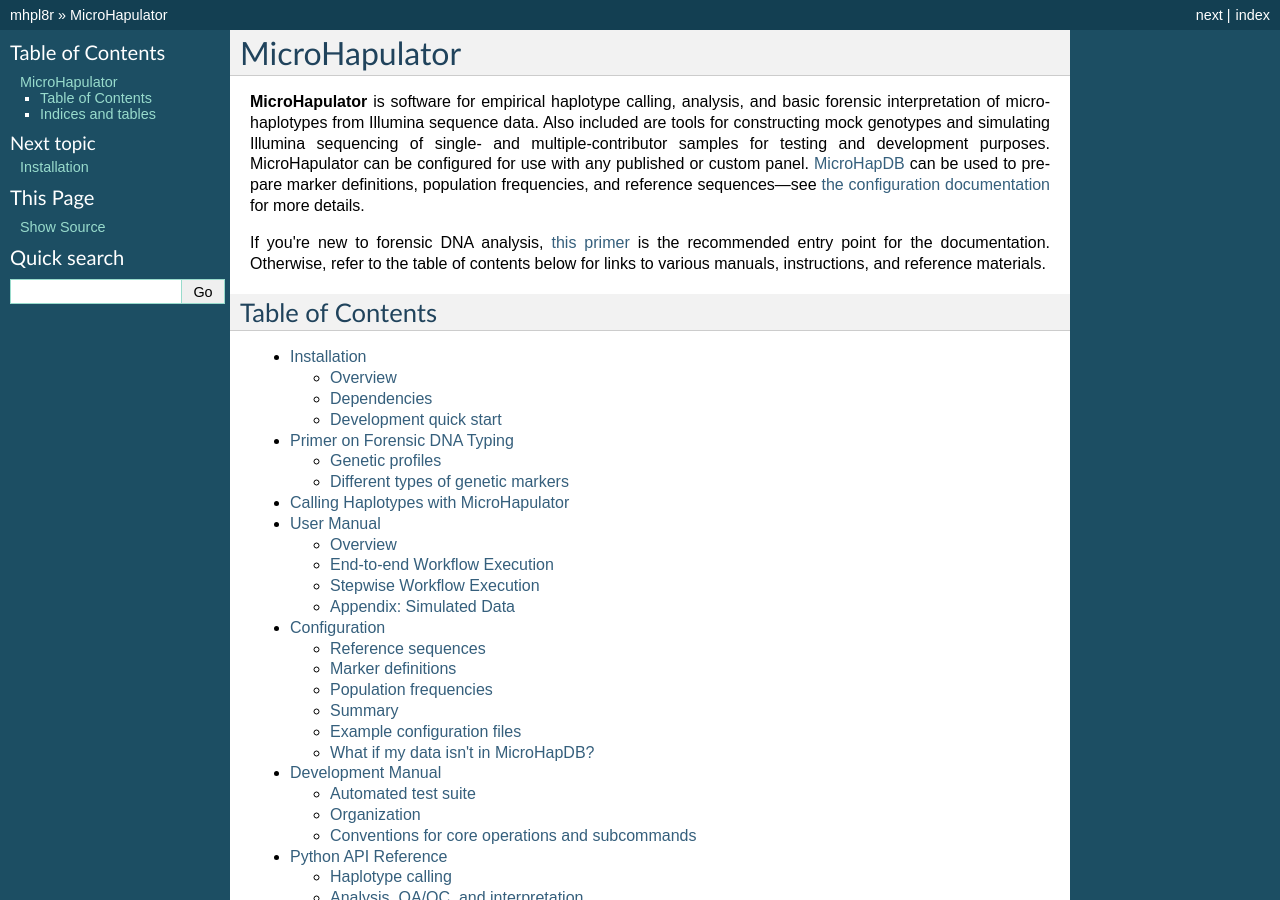
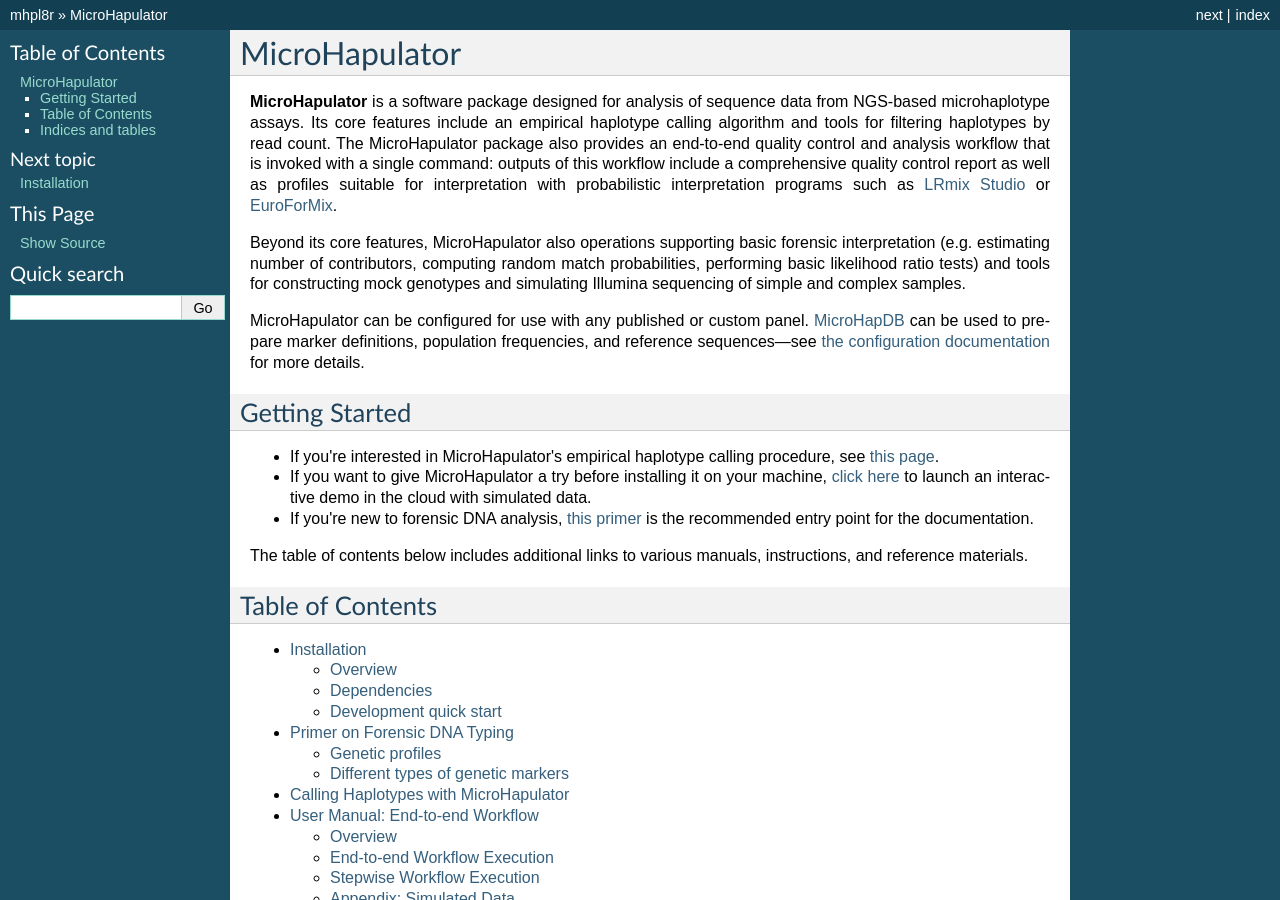
Before and after one commit to bioforensics/MicroHapulator, a Sphinx documentation site: the page built from docs/index.md, in a window 1280 px wide and 900 px high. Built offline with Sphinx 7.4.7, drawn with Linux system fonts in a browser that asks for light colours.

Commit message:
Update docs

```diff
--- a/docs/index.md
+++ b/docs/index.md
@@ -1,12 +1,23 @@
 # MicroHapulator
 
-**MicroHapulator** is software for empirical haplotype calling, analysis, and basic forensic interpretation of microhaplotypes from Illumina sequence data.
-Also included are tools for constructing mock genotypes and simulating Illumina sequencing of single- and multiple-contributor samples for testing and development purposes.
+**MicroHapulator** is a software package designed for analysis of sequence data from NGS-based microhaplotype assays.
+Its core features include an empirical haplotype calling algorithm and tools for filtering haplotypes by read count.
+The MicroHapulator package also provides an end-to-end quality control and analysis workflow that is invoked with a single command:
+outputs of this workflow include a comprehensive quality control report as well as profiles suitable for interpretation with probabilistic interpretation programs such as [LRmix Studio](https://github.com/smartrank/lrmixstudio) or [EuroForMix](http://www.euroformix.com/).
+
+Beyond its core features, MicroHapulator also operations supporting basic forensic interpretation (e.g. estimating number of contributors, computing random match probabilities, performing basic likelihood ratio tests) and tools for constructing mock genotypes and simulating Illumina sequencing of simple and complex samples.
+
 MicroHapulator can be configured for use with any published or custom panel.
 [MicroHapDB](https://github.com/bioforensics/microhapdb) can be used to prepare marker definitions, population frequencies, and reference sequences—see [the configuration documentation](config.md) for more details.
 
-If you're new to forensic DNA analysis, [this primer](primer.md) is the recommended entry point for the documentation.
-Otherwise, refer to the table of contents below for links to various manuals, instructions, and reference materials.
+
+## Getting Started
+
+- If you're interested in MicroHapulator's empirical haplotype calling procedure, see [this page](typing).
+- If you want to give MicroHapulator a try before installing it on your machine, <a href="https://mybinder.org/v2/gh/bioforensics/MicroHapulator/main?filepath=binder%2Fdemo.ipynb" target="_blank">click here</a> to launch an interactive demo in the cloud with simulated data.
+- If you're new to forensic DNA analysis, [this primer](primer.md) is the recommended entry point for the documentation.
+
+The table of contents below includes additional links to various manuals, instructions, and reference materials.
 
 
 ## Table of Contents
```
Also changed, not shown: docs/manual.md (+1 -9 lines).
